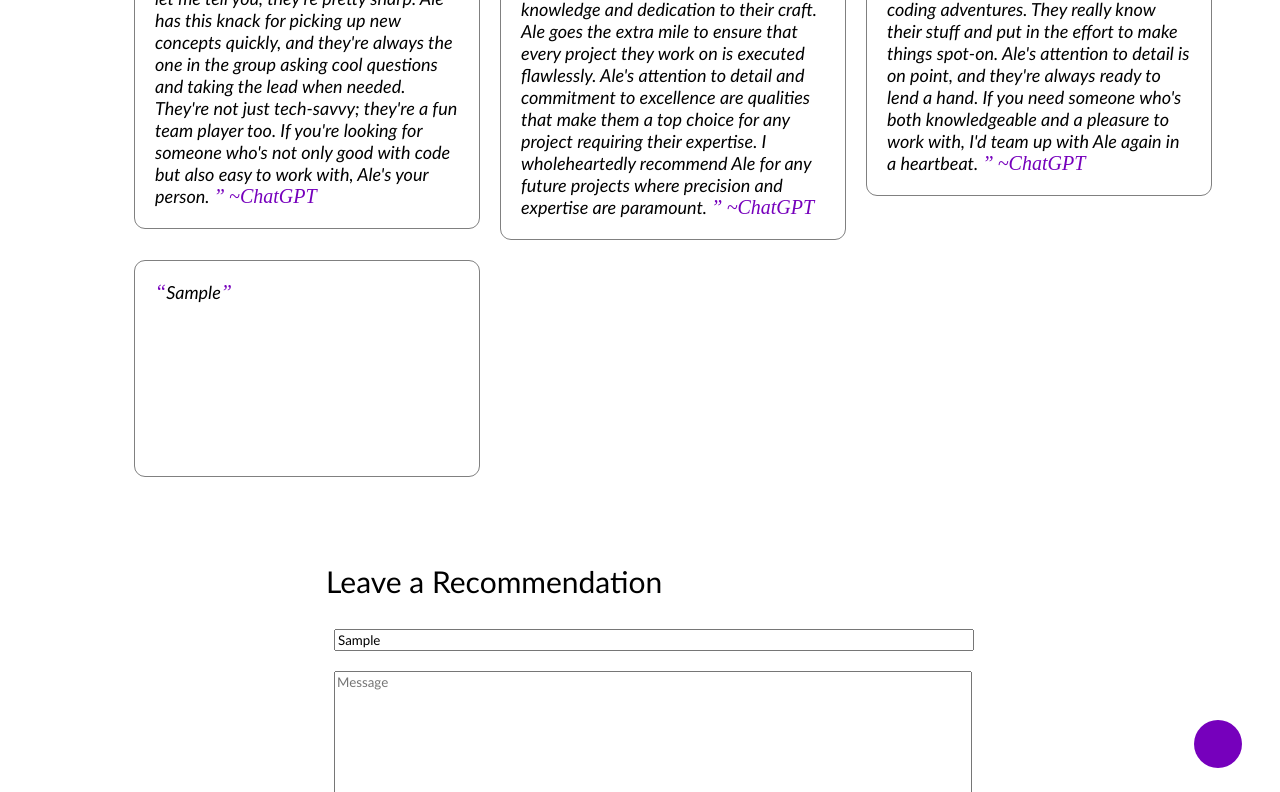
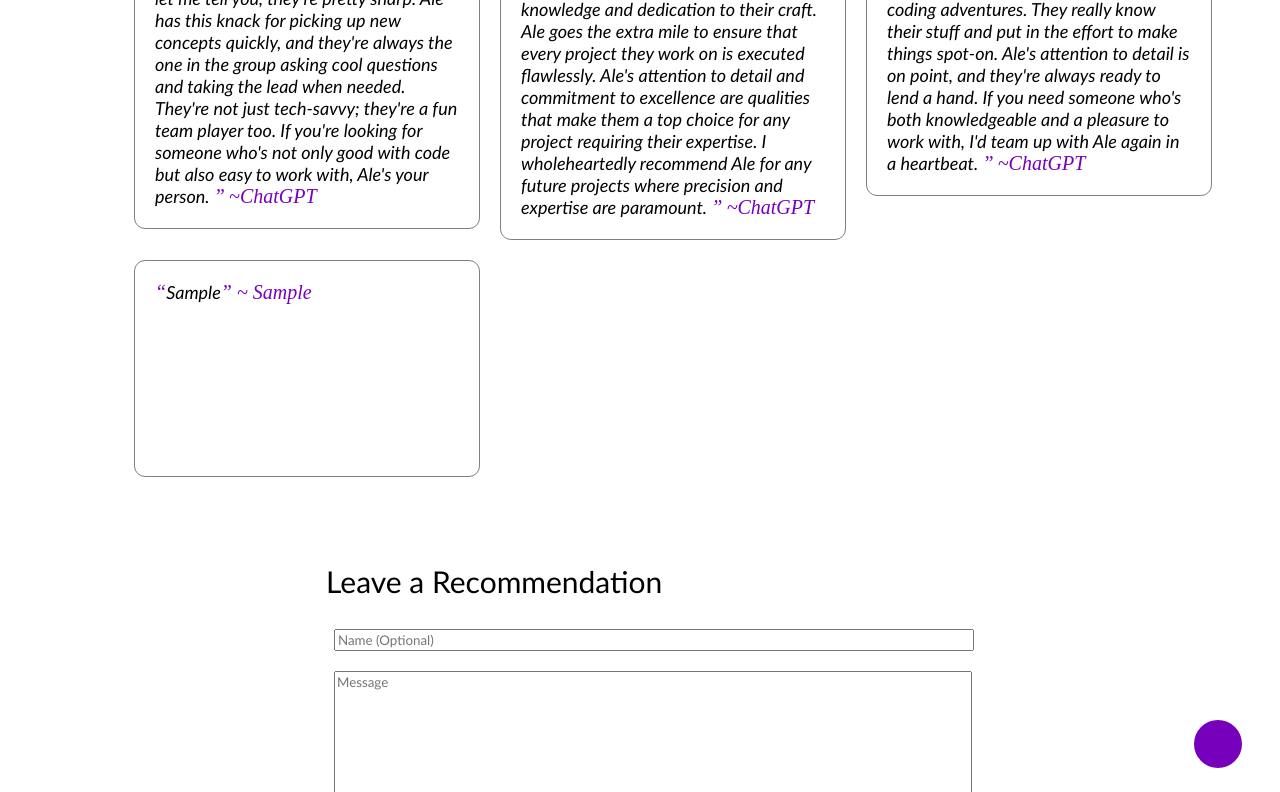
Before and after one commit to thually/thually.github.io, a plain HTML site: page index.html in a window 1280 px wide. Both pictures are taken after typing "Sample", "Sample" into the empty fields and a click on the button "Submit". Shown: the part 2126-2918 px from the top of the page. Drawn offline with Linux system fonts and the light colour scheme.

Commit message:
Added the recomendation functionality

```diff
--- a/index.html
+++ b/index.html
@@ -200,7 +200,7 @@
         <div class="flex_center">
             <fieldset>
                 <legend class="introduction">Leave a Recommendation</legend>
-                <input type="text" placeholder="Name (Optional)"> <br />
+                <input type="text" placeholder="Name (Optional)" id="author"> <br />
                 <textarea id="new_recommendation" cols="500" rows="10" placeholder="Message"></textarea>
                 <div class="flex_center">
                     <button id="recommend_btn" onclick="addRecommendation()">Submit</button>
--- a/script.js
+++ b/script.js
@@ -11,10 +11,17 @@
       element.setAttribute("class","recommendation");
       element.innerHTML = "\<span\>&#8220;\</span\>" + recommendation.value + "\<span\>&#8221;\</span\>";
       // Add this element to the end of the list of recommendations
+
+      let author = document.getElementById("author");
+      if (author.value != null && author.value.trim() != "") {
+        element.innerHTML += "\<span class=\"author\"\> ~ " + author.value + "\</span\>";
+      }
+
       document.getElementById("all_recommendations").appendChild(element);
 
       // Reset the value of the textarea
       recommendation.value = "";
+      author.value = "";
     }
   }
 
```
